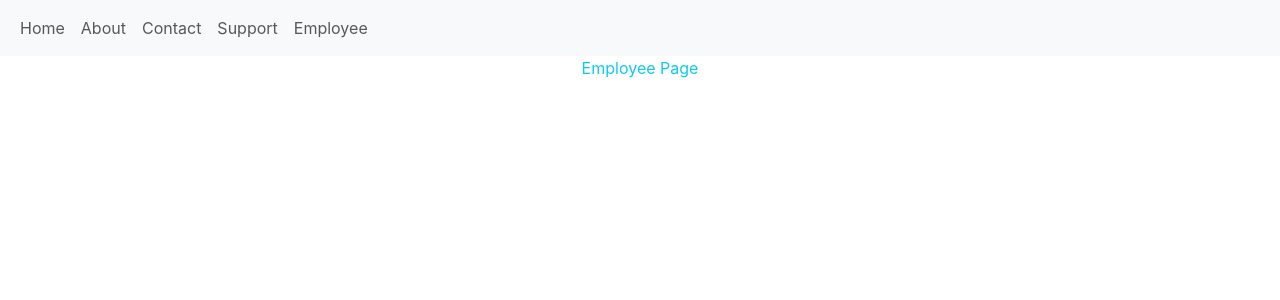
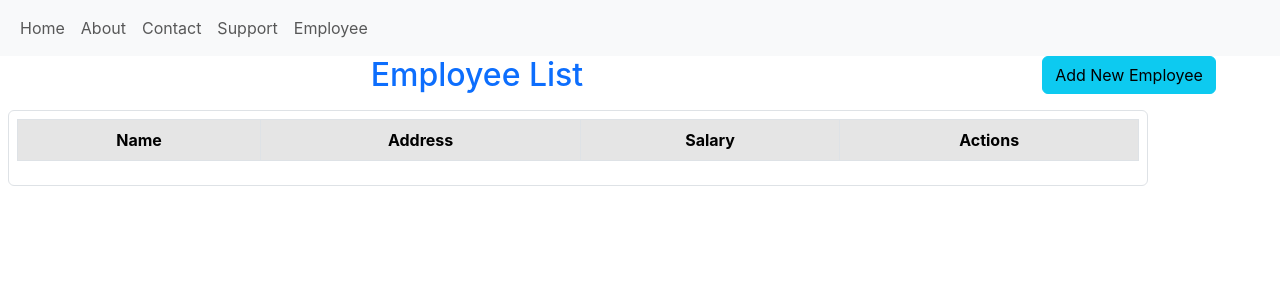
Before and after one commit to Sonali2267/firstprojectapp_1035, a React (Create React App) app: page /employee in a window 1280 px wide. Shown: the top 300 px of the page. Built offline with nearby package versions, Linux system fonts and the light colour scheme.

Commit message:
modal header footer or body set

```diff
--- a/src/screens/Employee.js
+++ b/src/screens/Employee.js
@@ -2,8 +2,72 @@ import React from 'react'
 
 function Employee() {
   return (
-    <div className='text-info text-center'>Employee Page</div>
-  )
+    <div>
+      <div className='row'>
+        <div className='col-9'>
+          <h2 className='text-primary text-left'>Employee List</h2>
+        </div>
+        <div className='col-3'>
+          <button className="btn btn-info" data-bs-toggle="modal" data-bs-target="#newModal">
+            Add New Employee
+          </button>
+        </div>
+      </div>
+      <div className='container rounded border p-2 m-2'>
+        <table className='table table-bordered table-stripped table-active'>
+          <thead>
+            <tr>
+              <th>Name</th>
+              <th>Address</th>
+              <th>Salary</th>
+              <th>Actions</th>
+            </tr>
+          </thead>
+          <tbody>
+            {/* Api fetch */}
+          </tbody>
+        </table>
+      </div>
+
+      <div className="modal" id="newModal" tabIndex="-1">
+        <div className="modal-dialog">
+          <div className="modal-content">
+            <div className="modal-header bg-info">
+              <h5 className="modal-title">New Employee</h5>
+              <button type="button" className="btn-close" data-bs-dismiss="modal" aria-label="Close"></button>
+            </div>
+            <div className="modal-body">
+              <div className='form-group-row'>
+                <label for="textName" className='col-4'>Name</label>
+                <div className='col-8'>
+                  <input id='textName' type='text' name='name'className='form-control'/>
+                </div>
+              </div>
+              <div className='form-group-row'>
+                <label for="textAddress" className='col-4'>Address</label>
+                <div className='col-8'>
+                  <input id='textAddress' type='text' name='address'className='form-control'/>
+                </div>
+              </div>   <div className='form-group-row'>
+                <label for="textSalary" className='col-4'>Salary</label>
+                <div className='col-8'>
+                  <input id='textSalary' type='text' name='salary'className='form-control'/>
+                </div>
+              </div>
+            </div>
+            <div className="modal-footer">
+              <button type="button" className="btn btn-secondary" data-bs-dismiss="modal">Close</button>
+              <button type="button" className="btn btn-primary">Save changes</button>
+            </div>
+          </div>
+        </div>
+      </div>
+    </div>
+  );
+
+
+
+
 }
 
 export default Employee
--- a/src/screens/Header.js
+++ b/src/screens/Header.js
@@ -3,7 +3,7 @@ import { Link } from 'react-router-dom'
 
 function Header() {
   return (
-    <div>
+
         <nav class="navbar navbar-expand-lg bg-body-tertiary">
   <div class="container-fluid">
     <div class="collapse navbar-collapse" id="navbarNav">
@@ -27,7 +27,7 @@ function Header() {
     </div>
   </div>
 </nav>
-    </div>
+
   )
 }
 
```
